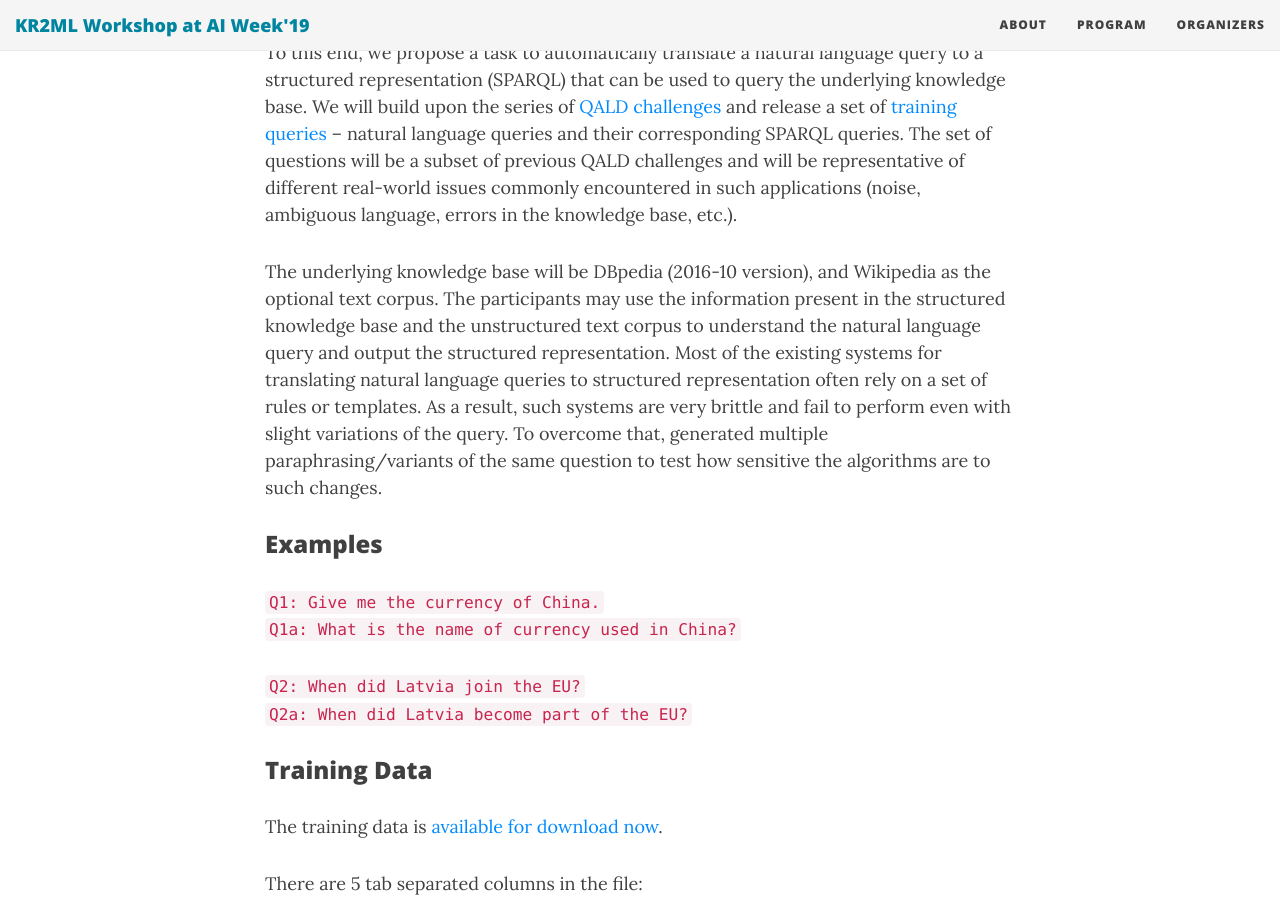
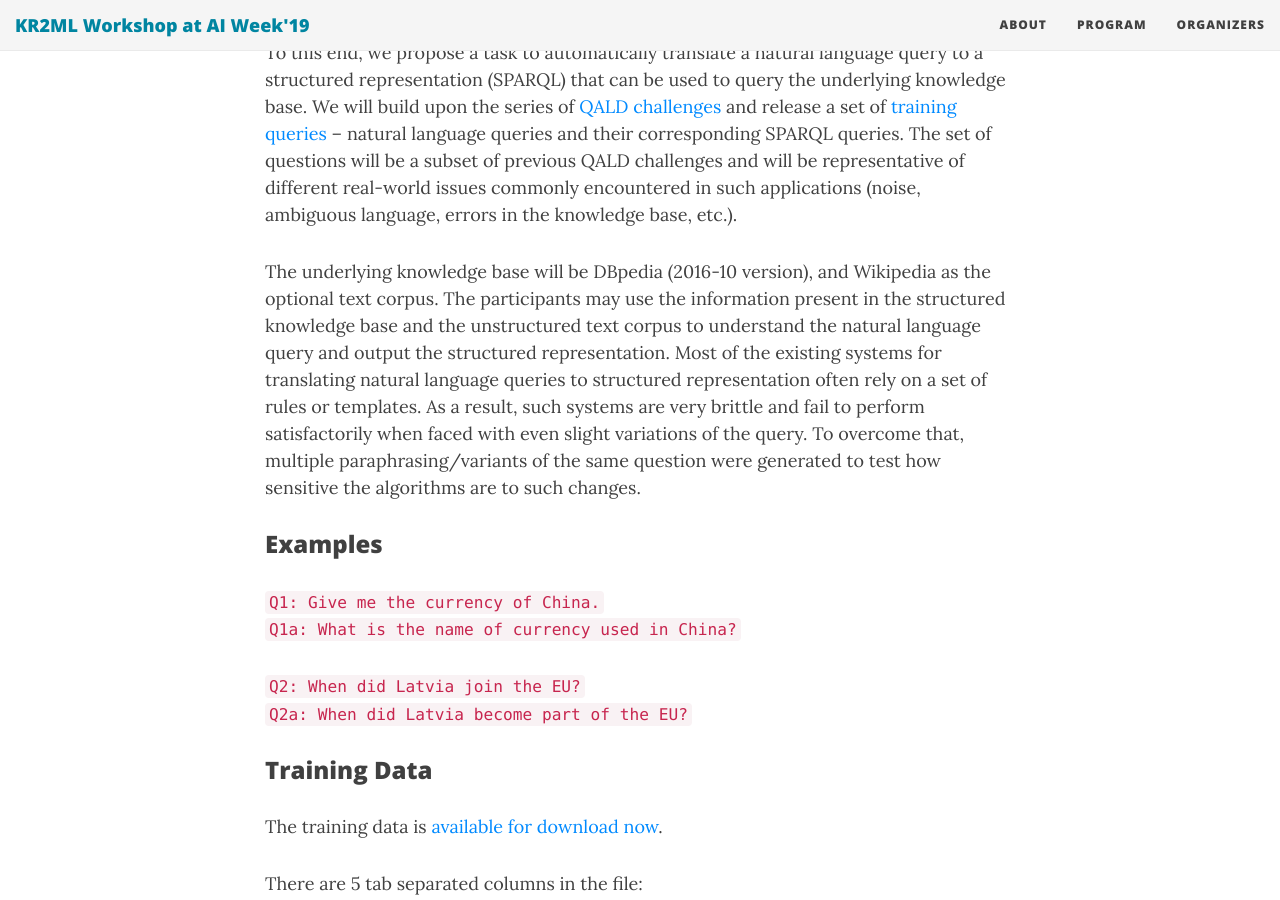
Before and after one commit to kr2ml/ibm-2019, a Jekyll site: the page built from index.md, in a window 1280 px wide and 900 px high, scrolled down 2164 px. Built offline with Jekyll 4.4.1, drawn with Linux system fonts in a browser that asks for light colours; nearby versions of some CDN libraries.

Commit message:
KRT: Added challenge details

```diff
--- a/index.md
+++ b/index.md
@@ -49,7 +49,7 @@ This year, we are also organizing a shared task inspired by the challenges encou
 To this end, we propose a task to automatically translate a natural language query to a structured representation (SPARQL) that can be used to query the underlying knowledge base.
 We will build upon the series of [QALD challenges](http://qald.aksw.org/) and release a set of [training queries](#challenge-train-data) -- natural language queries and their corresponding SPARQL queries. The set of questions will be a subset of previous QALD challenges and will be representative of different real-world issues commonly encountered in such applications (noise, ambiguous language, errors in the knowledge base,  etc.).
 
-The underlying knowledge base will be DBpedia (2016-10 version), and Wikipedia as the optional text corpus. The participants may use the information present in the structured knowledge base and the unstructured text corpus to understand the natural language query and output the structured representation.  Most of the existing systems for translating natural language queries to structured representation often rely on a set of rules or templates. As a result, such systems are very brittle and fail to perform even with slight variations of the query. To overcome that, generated multiple paraphrasing/variants of the same question to test how sensitive the algorithms are to such changes.
+The underlying knowledge base will be DBpedia (2016-10 version), and Wikipedia as the optional text corpus. The participants may use the information present in the structured knowledge base and the unstructured text corpus to understand the natural language query and output the structured representation.  Most of the existing systems for translating natural language queries to structured representation often rely on a set of rules or templates. As a result, such systems are very brittle and fail to perform satisfactorily when faced with even slight variations of the query. To overcome that, multiple paraphrasing/variants of the same question were generated to test how sensitive the algorithms are to such changes.
 
 
 ### Examples
```
